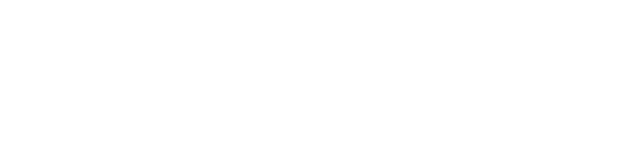
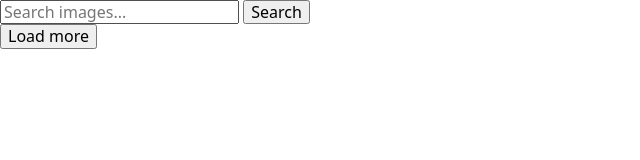
Before and after one commit to Vita-Dovhan/goit-js-hw-11, a website built with Parcel: page src/index.html in a window 1280 px wide. Shown: the whole page, without its empty margins (0-640 px from the left). Built offline with nearby package versions, Linux system fonts and the light colour scheme.

Commit message:
add libraries and markup

```diff
--- a/package.json
+++ b/package.json
@@ -24,5 +24,10 @@
     "parcel-plugin-nuke-dist": "^1.0.1",
     "posthtml-include": "^1.6.2",
     "sass": "^1.32.8"
+  },
+  "dependencies": {
+    "axios": "^0.24.0",
+    "notiflix": "^3.2.2",
+    "simplelightbox": "^2.10.1"
   }
 }
--- a/src/index.html
+++ b/src/index.html
@@ -3,7 +3,7 @@
   <head>
     <meta charset="UTF-8" />
     <meta name="viewport" content="width=device-width, initial-scale=1.0" />
-    <title>Заголовок страницы</title>
+    <title>Homework 11</title>
     <link
       rel="stylesheet"
       href="https://cdnjs.cloudflare.com/ajax/libs/modern-normalize/1.0.0/modern-normalize.min.css"
@@ -12,6 +12,14 @@
     />
   </head>
   <body>
+    <form class="search-form" id="search-form">
+      <input type="text" name="searchQuery" autocomplete="off" placeholder="Search images..." />
+      <button type="submit">Search</button>
+    </form>
+    <div class="gallery">
+      <!-- Картки зображень -->
+    </div>
+    <button type="button" class="load-more">Load more</button>
     <script src="./index.js"></script>
   </body>
 </html>
```
Also changed, not shown: 1 other file.
